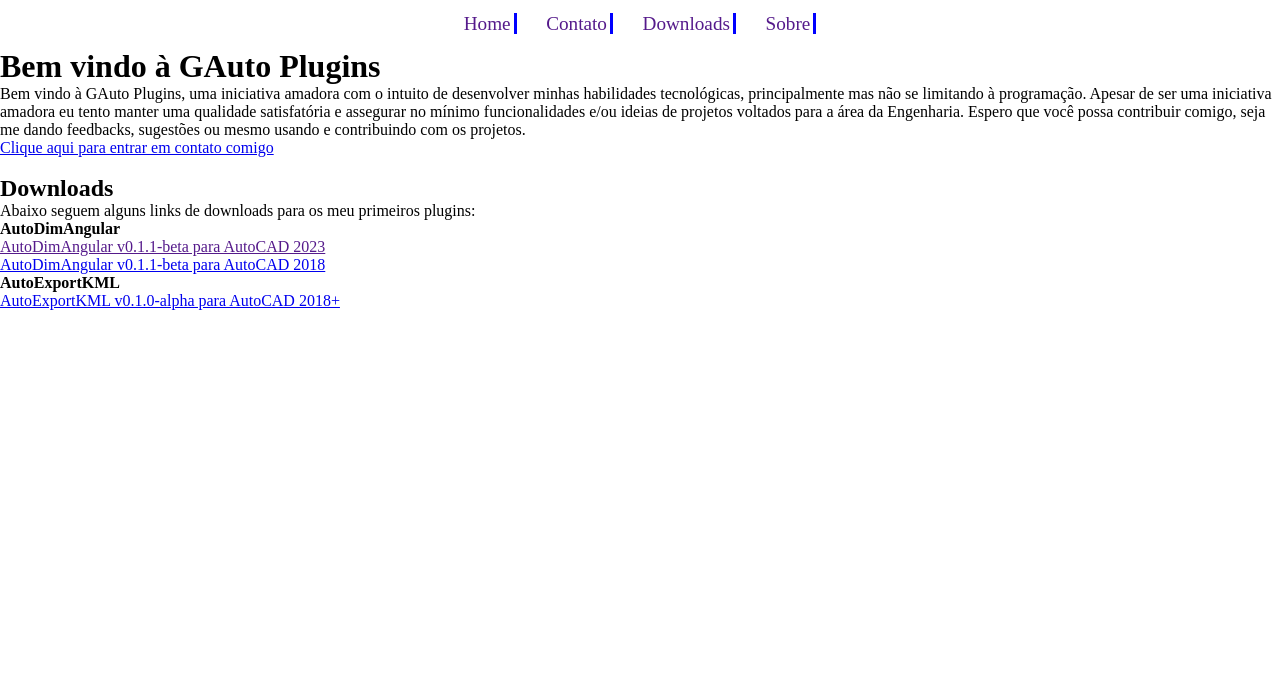
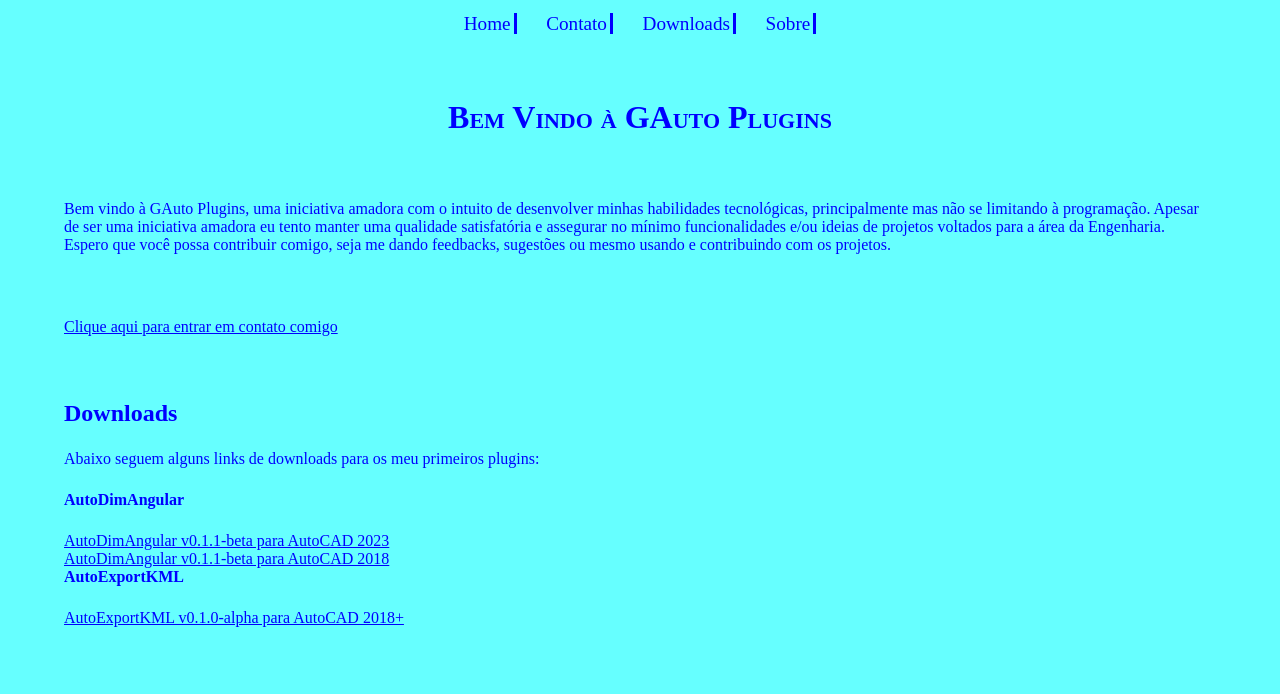
Before and after one commit to gln028/Site-GAutoPlugins, a plain HTML site: page index.html in a window 1280 px wide. Drawn offline with Linux system fonts and the light colour scheme.

Commit message:
Add new design and colors

```diff
--- a/css/style.css
+++ b/css/style.css
@@ -1,6 +1,9 @@
 *{
 	margin:0;
 	padding:0;
+	background-color:#66FFFF;
+	color:blue;
+	/*line-height:200%;*/
 }
 
 .Main-Menu a{
@@ -16,3 +19,54 @@
 	margin:1% auto;
 	text-align:center;
 }
+
+.Main-Title{
+	/*background-color:#00FFFF;*/
+	margin:5% auto;
+	color:#0000FF;
+	text-align:center;
+	font-family:"Times New Roman";
+	font-style:normal;
+	font-weight:bold;
+	font-variant:small-caps;
+}
+
+.Main-Description{
+	/*background-color:#DDFFFF;*/
+	text-align:center justify;
+	margin:0;
+	border:0;
+	padding:0% 5% 5% 5%;
+}
+
+/*.Main-Description p{
+	line-height:150%;
+}*/
+
+.Contact{
+	margin:0%;
+	border:0%;
+	padding:0% 5% 5% 5%;
+}
+
+.Downloads{
+	margin:0%;
+	border:0%;
+	padding:0% 5% 5% 5%;
+}
+
+.Downloads h2{
+	padding-bottom:2%;
+}
+
+.Downloads p{
+	padding-bottom:2%;
+}
+
+.Downloads h4{
+	padding-bottom:2%;
+}
+
+.Downloads a{
+	padding-bottom:2%;
+}
--- a/index.html
+++ b/index.html
@@ -23,20 +23,27 @@
 
 
 
-		<h1>Bem vindo à GAuto Plugins</h1>
-		<p>Bem vindo à GAuto Plugins, uma iniciativa amadora com o intuito de desenvolver minhas habilidades tecnológicas, principalmente mas não se limitando à programação. Apesar de ser uma iniciativa amadora eu tento manter uma qualidade satisfatória e assegurar no mínimo funcionalidades e/ou ideias de projetos voltados para a área da Engenharia. Espero que você possa contribuir comigo, seja me dando feedbacks, sugestões ou mesmo usando e contribuindo com os projetos.</p>
-		<a target="_blank" href="https://github.com/gln028">Clique aqui para entrar em contato comigo</a><br> <br>
+		<div class="Main-Title">
+			<h1>Bem Vindo à GAuto Plugins</h1>
+		</div>
+		<div class="Main-Description">
+			<p>Bem vindo à GAuto Plugins, uma iniciativa amadora com o intuito de desenvolver minhas habilidades tecnológicas, principalmente mas não se limitando à programação. Apesar de ser uma iniciativa amadora eu tento manter uma qualidade satisfatória e assegurar no mínimo funcionalidades e/ou ideias de projetos voltados para a área da Engenharia.</p>
+			<p>Espero que você possa contribuir comigo, seja me dando feedbacks, sugestões ou mesmo usando e contribuindo com os projetos.</p>
+		</div>
+		<div class="Contact">
+			<a target="_blank" href="https://github.com/gln028">Clique aqui para entrar em contato comigo</a>
+		</div>
 
 
+		<div class="Downloads">
 			<h2>Downloads</h2>
-
-		Abaixo seguem alguns links de downloads para os meu primeiros plugins:
-
+			<p>Abaixo seguem alguns links de downloads para os meu primeiros plugins:</p>
 			<h4>AutoDimAngular</h4>
 			<a href="">AutoDimAngular v0.1.1-beta para AutoCAD 2023</a> <br>
 			<a href="https://github.com/gln028/GAutoPlugins-AutoDimAngular/releases/download/v0.1.1-beta/AutoDimAngular-v0.1.1-beta-AutoCAD-2018.VLX">AutoDimAngular v0.1.1-beta para AutoCAD 2018</a> <br>
 
 			<h4>AutoExportKML</h4>
 			<a href="https://github.com/gln028/GAutoPlugins-AutoExportKML/releases/download/v0.1.0-alpha/Installer-AutoExportKML-v0.1.0-alpha.exe">AutoExportKML v0.1.0-alpha para AutoCAD 2018+</a> <br>
+		</div>
 	</body>
 </html>
```
Lines whose indentation alone changed are shown as unchanged.
